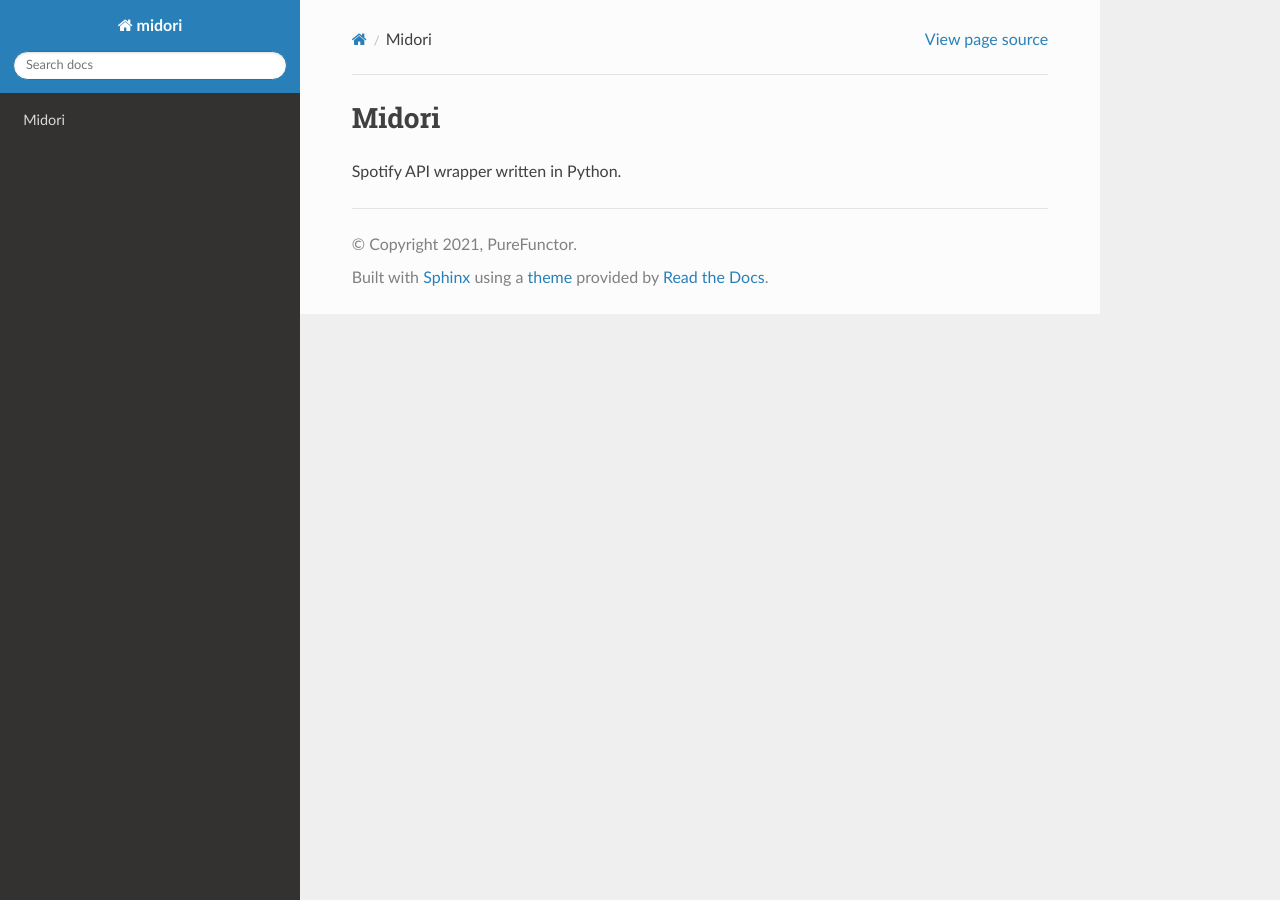
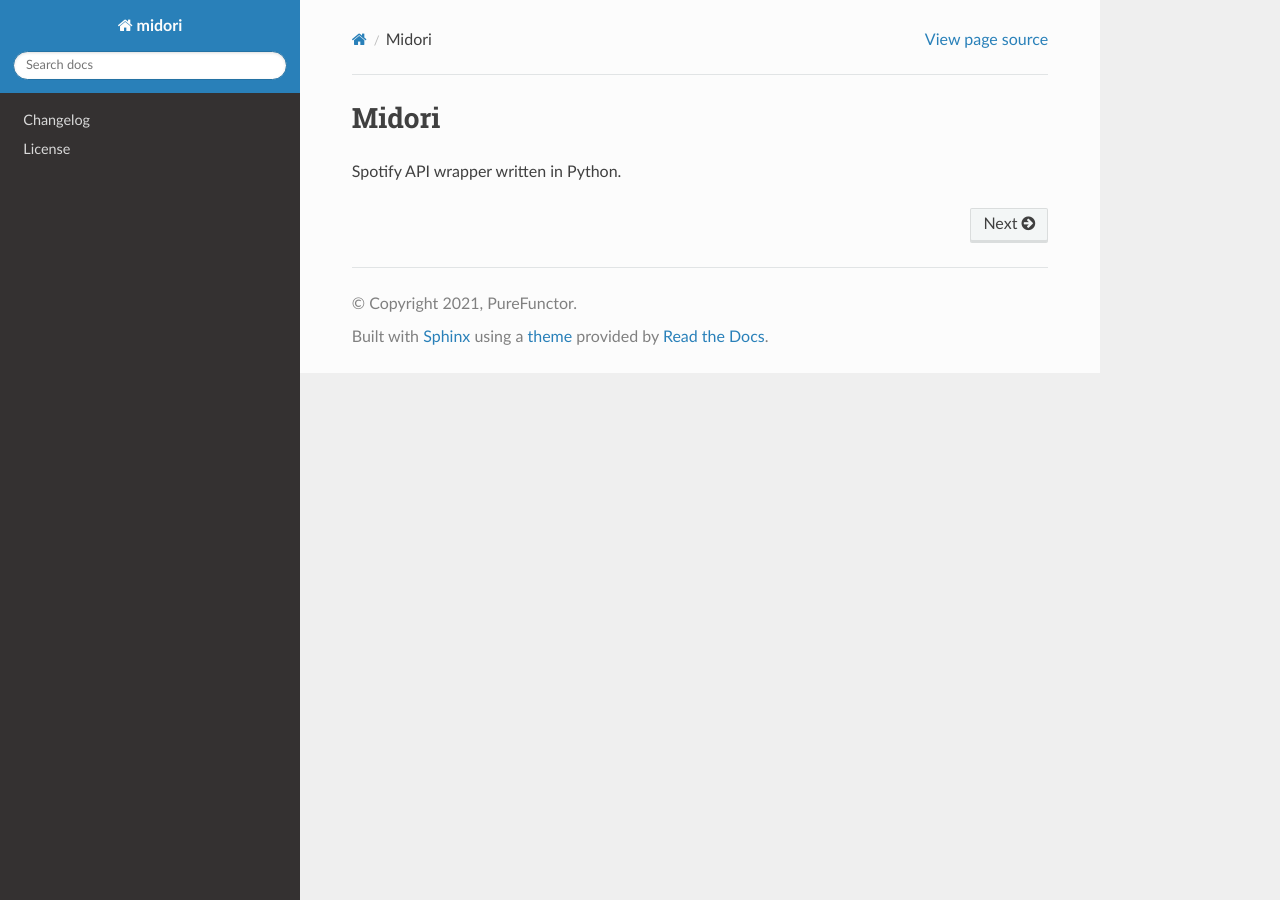
Before and after one commit to purefunctor/midori, a Sphinx documentation site: the page built from docs/index.rst, in a window 1280 px wide. Built offline with Sphinx 7.4.7 and the Read the Docs theme 2.0.0, drawn with Linux system fonts in a browser that asks for light colours.

Commit message:
Create toctree entries for CHANGELOG and LICENSE

```diff
--- /dev/null
+++ b/docs/changelog.rst
@@ -0,0 +1 @@
+.. include:: ../CHANGELOG.rst
--- a/docs/index.rst
+++ b/docs/index.rst
@@ -1,2 +1,10 @@
 .. include:: ../README.rst
    :end-before: github-only
+
+
+.. toctree::
+   :hidden:
+   :maxdepth: 1
+
+   changelog
+   License <license>
--- /dev/null
+++ b/docs/license.rst
@@ -0,0 +1 @@
+.. include:: ../LICENSE.rst
```
